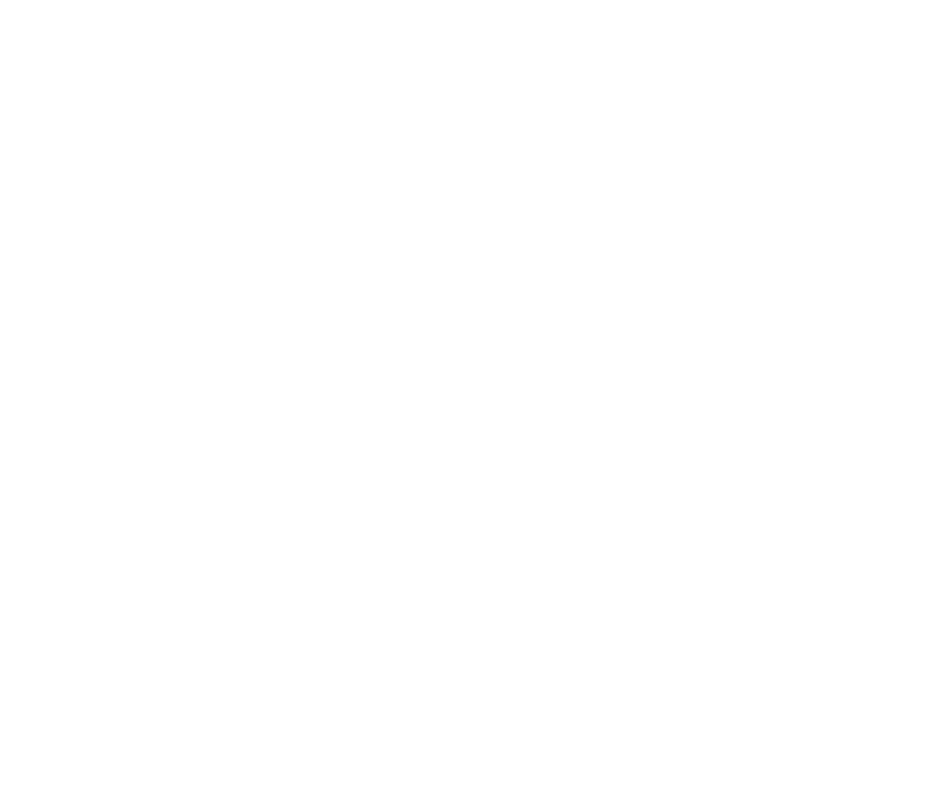
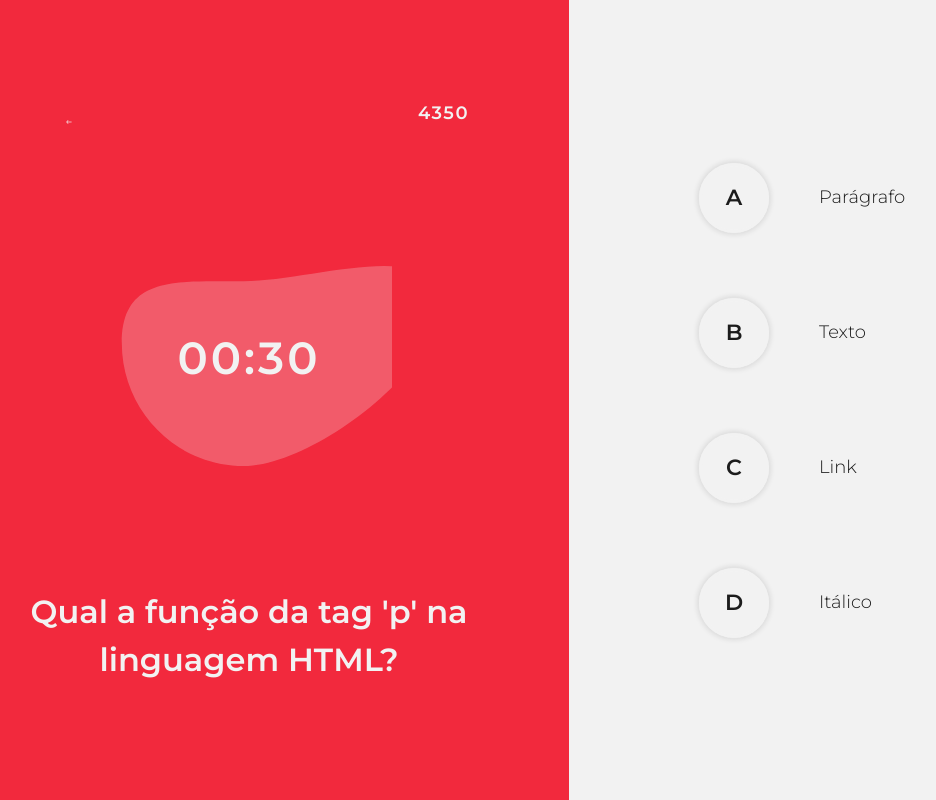
Before and after one commit to BrunoTakeo/reds, a React (Create React App) app: page /jogo in a window 1280 px wide. Before the commit this address had no page. Shown: the whole page, without its empty margins (71-1007 px from the left). Built offline with nearby package versions, Linux system fonts and the light colour scheme.

Commit message:
tela de jogo implementada

```diff
--- a/src/Configs/config.js
+++ b/src/Configs/config.js
@@ -2,8 +2,10 @@
 import IMAGEM_ICON_REDS_BLACK from '../assets/img/LOGO_Black.svg';
 import IMAGEM_ICON_JOGADOR from '../assets/img/Icons_Jogadores.svg';
 import IMAGEM_PERFIL_PERSSOA from '../assets/img/person.png'
+import IMAGEM_ICON_BACK from '../assets/img/BACK.svg'
 
 export const IMAGEM_LOGO_W = IMAGEM_ICON_REDS_WHITE;
 export const IMAGEM_LOGO_B = IMAGEM_ICON_REDS_BLACK;
 export const IMAGEM_ICON = IMAGEM_ICON_JOGADOR;
 export const IMAGEM_PERFIL = IMAGEM_PERFIL_PERSSOA;
+export const IMAGEM_BACK = IMAGEM_ICON_BACK;
--- /dev/null
+++ b/src/Pages/Jogo/Jogo.js
@@ -0,0 +1,70 @@
+import React from 'react'
+import './jogo.css'
+import { IMAGEM_BACK } from '../../Configs/config'
+
+const Jogo = () => {
+  return (
+    <>
+        <div className='jogo'>
+            <div className='jogo-pergunta'>
+                <div className='pergunta-conteudo'>
+                    <div className='jogo-pergunta-topo'>
+                        <div className='sair'>
+                            <img src={IMAGEM_BACK}/>
+                        </div>
+                        <div className='vida'>
+                            <p>4350</p>
+                        </div>
+                    </div>
+                    <div className='cronometro'>
+                        <div className='timer'>
+                            <p>00:30</p>
+                        </div>
+                    </div>
+                    <div className='enunciado'>
+                        <p>Qual a função da tag 'p' na linguagem HTML?</p>
+                    </div>
+                </div>
+            </div>
+            <div className='jogo-alternativas'>
+                <div className='alternativas-conteudo'>
+                    <div className='alternativa-container'>
+                        <div className='letra'>
+                            <p>A</p>
+                        </div>
+                        <div className='texto'>
+                            <p>Parágrafo</p>
+                        </div>
+                    </div>
+                    <div className='alternativa-container'>
+                        <div className='letra'>
+                            <p>B</p>
+                        </div>
+                        <div className='texto'>
+                            <p>Texto</p>
+                        </div>
+                    </div>
+                    <div className='alternativa-container'>
+                        <div className='letra'>
+                            <p>C</p>
+                        </div>
+                        <div className='texto'>
+                            <p>Link</p>
+                        </div>
+                    </div>
+                    <div className='alternativa-container'>
+                        <div className='letra'>
+                            <p>D</p>
+                        </div>
+                        <div className='texto'>
+                            <p>Itálico</p>
+                        </div>
+                    </div>
+                </div>
+            </div>
+        </div>
+    </>
+  )
+}
+
+export default Jogo
--- /dev/null
+++ b/src/Pages/Jogo/jogo.css
@@ -0,0 +1,113 @@
+@import url('https://fonts.googleapis.com/css2?family=Montserrat:ital,wght@0,100..900;1,100..900&display=swap');
+
+* {
+    margin: 0;
+    padding: 0;
+    box-sizing: border-box;
+    font-family: "Montserrat", sans-serif;
+}
+.jogo {
+    display: flex;
+    width: 100%;
+    height: 100vh;
+}
+.jogo-pergunta {
+    width: 50%;
+    background-color: #F2293D;
+}
+.pergunta-conteudo {
+    width: 100%;
+    height: 100%;
+    display: flex;
+    flex-direction: column;
+    align-items: center;
+    justify-content: space-between;
+    padding: 100px;
+    color: #F2F2F2;
+    font-weight: 600;
+}
+.jogo-pergunta-topo {
+    width: 100%;
+    display: flex;
+    align-items: center;
+    justify-content: space-between;
+    letter-spacing: 1.5px;
+    font-size: 18px;
+}
+.vida {
+    display: flex;
+    align-items: center;
+}
+.cronometro {
+    width: 100%;
+    display: flex;
+    justify-content: center;
+}
+.timer {
+    width: 65%;
+    height: 200px;
+    display: flex;
+    justify-content: center;
+    align-items: center;
+    background-image: url(../../assets/img/BACKGROUND.svg);
+    background-size: cover;
+    background-repeat: no-repeat;
+    font-size: 45px;
+    letter-spacing: 3px;
+}
+.enunciado {
+    width: 100%;
+    font-size: 32px;
+}
+.jogo-alternativas {
+    width: 50%;
+    background-color: #F2F2F2;
+}
+.alternativas-conteudo {
+    width: 100%;
+    height: 100%;
+    display: flex;
+    flex-direction: column;
+    justify-content: center;
+    gap: 20px;
+    padding: 100px;
+    color: #1C1C1C;
+}
+.alternativa-container {
+    width: 100%;
+    height: 115px;
+    display: flex;
+    align-items: center;
+    border-radius: 20px;
+    padding: 20px;
+}
+.letra {
+    width: 70px;
+    height: 70px;
+    display: flex;
+    justify-content: center;
+    align-items: center;
+    border-radius: 50%;
+    border: 3px solid #F2F2F2;
+    margin-left: 10px;
+    font-size: 22px;
+    font-weight: 600;
+    box-shadow: 0px 0px 5px 2px rgba(28,28,28,0.1);
+}
+.texto {
+    display: flex;
+    margin-left: 50px;
+    font-size: 18px;
+    font-weight: 300;
+}
+.letra p, .texto p {
+    margin-bottom: 0;
+}
+.letra:hover {
+    cursor: pointer;
+}
+.alternativa-container:hover {
+    background-color: #F2293D;
+    color: #F2F2F2;
+    transition: 0.1s all ease;
+}
--- a/src/Rotas/Rotas.js
+++ b/src/Rotas/Rotas.js
@@ -3,9 +3,11 @@
 import PrivateRoute from './PrivateRoute'
 import Index from '../Pages/Index/Index'
 import Sala_Espera from '../Pages/Sala_Espera/Sala_Espera'
+import Jogo from '../Pages/Jogo/Jogo'
 import Cadastro from '../Pages/Cadastro/Cadastro'
 import Login from '../Pages/Login/Login'
 import Home from '../Pages/Home/Home'
+
 
 const Rotas = () => {
   return (
@@ -13,6 +15,7 @@
         <Routes>
             <Route path='/' element={<Index/>}/>
             <Route path='/sala_espera' element={<Sala_Espera/>}/>
+            <Route path='/jogo' element={<Jogo/>}/>
             <Route path='/cadastro' element={<Cadastro/>}/>
             <Route path='/login' element={<Login/>}/>
             <Route element={<PrivateRoute/>}>
```
Also changed, not shown: src/assets/img/BACK.svg (added), src/assets/img/BACKGROUND.svg (added).
